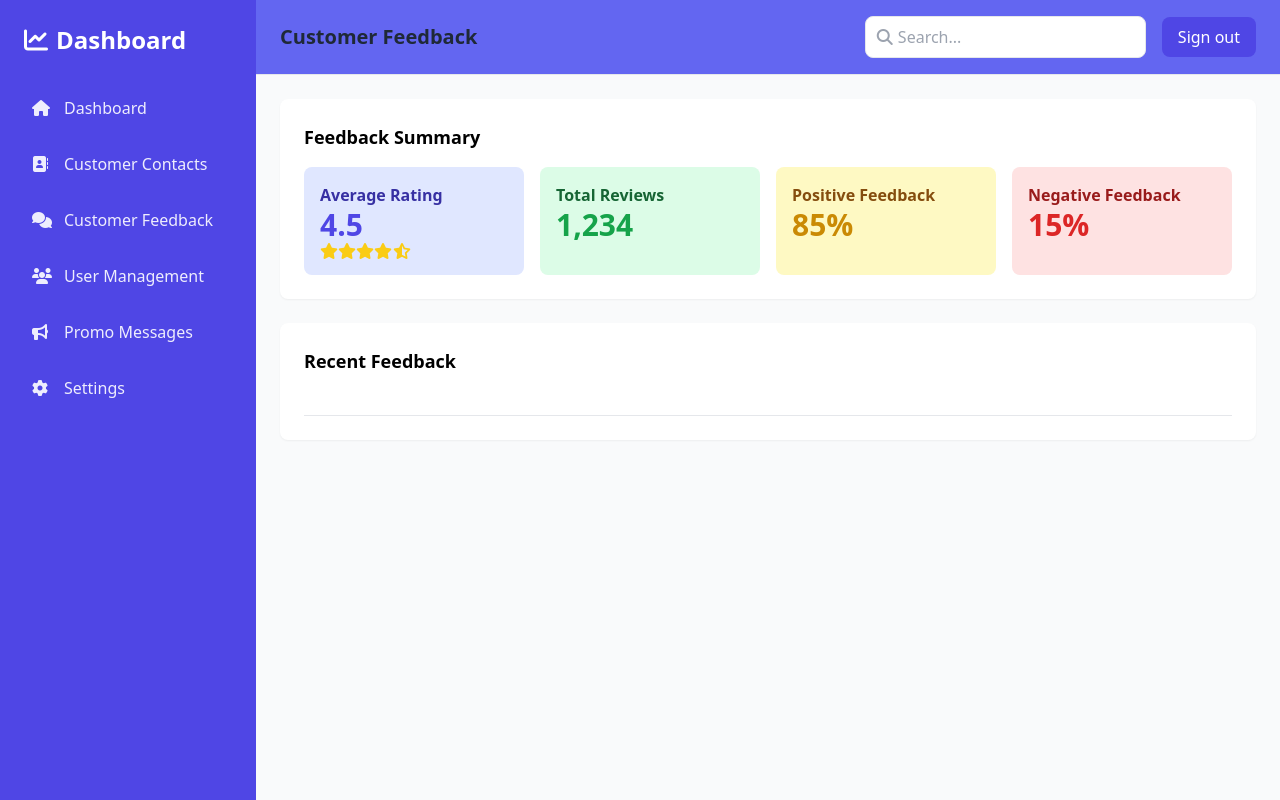
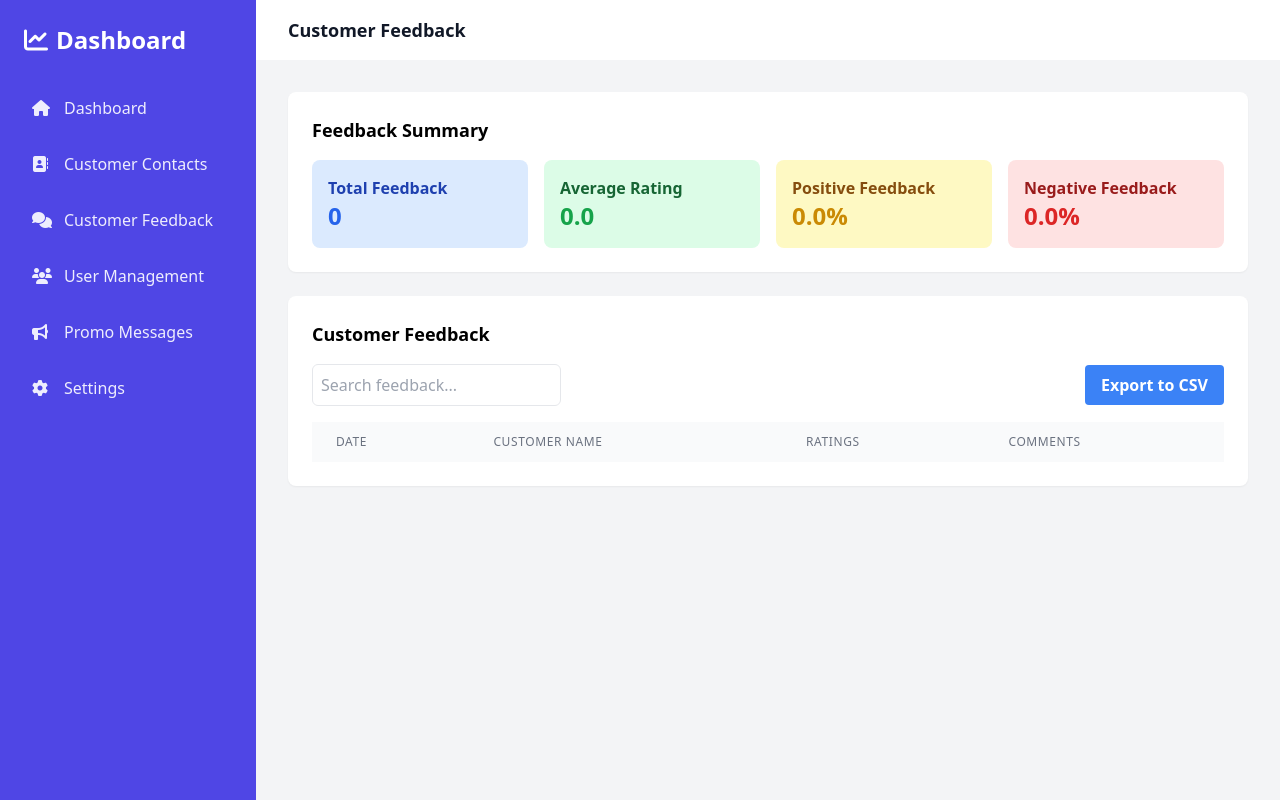
Before and after one commit to exile213/CustomerFeedback, a PHP site: template views/dashboard-pages/customer-feedback_view.php in a window 1280 px wide. Run offline with PHP 8.4, Linux system fonts and the light colour scheme; the template is opened without the code that fills it, so the values that code supplies are empty; some libraries are stand-ins or nearby versions.

Commit message:
Add logic to customer Feedback Page

```diff
--- /dev/null
+++ b/controllers/dashboard-pages/customer-feedback.php
@@ -0,0 +1,73 @@
+<?php
+session_start();
+
+// Check if user is logged in
+if (!isset($_SESSION['user_id'])) {
+    header("Location: login");
+    exit();
+}
+
+require_once(__DIR__ . "/../../controllers/dbconnect.php");
+
+class CustomerFeedbackController {
+    private $pdo;
+
+    public function __construct($pdo) {
+        $this->pdo = $pdo;
+    }
+
+    public function index() {
+        $feedbackSummary = $this->getFeedbackSummary();
+        $recentFeedback = $this->getRecentFeedback();
+
+        // Pass the data directly to the view
+        require __DIR__ . '/../../views/dashboard-pages/customer-feedback_view.php';
+    }
+
+    private function getFeedbackSummary() {
+        $stmt = $this->pdo->query("
+            SELECT
+                COUNT(*) as total_feedback,
+                AVG(CASE WHEN r.categoryID = 1 THEN r.score END) as average_rating,
+                SUM(CASE WHEN r.score >= 4 THEN 1 ELSE 0 END) * 100.0 / COUNT(*) as positive_percentage,
+                SUM(CASE WHEN r.score <= 3 THEN 1 ELSE 0 END) * 100.0 / COUNT(*) as negative_percentage
+            FROM RATINGS r
+            JOIN FEEDBACK f ON r.FeedbackID = f.FeedbackID
+            WHERE r.categoryID = 1  -- Assuming categoryID 1 is for overall rating
+        ");
+        return $stmt->fetch(PDO::FETCH_ASSOC);
+    }
+
+    private function getRecentFeedback() {
+        $stmt = $this->pdo->query("
+            SELECT
+                f.FeedbackID,
+                c.Name,
+                f.feedback_date,
+                f.comments,
+                GROUP_CONCAT(CONCAT(rc.categoryName, ': ', r.score) SEPARATOR ', ') as ratings
+            FROM FEEDBACK f
+            JOIN CUSTOMER c ON f.CustomerID = c.CustomerID
+            JOIN RATINGS r ON f.FeedbackID = r.FeedbackID
+            JOIN RATINGCATEGORY rc ON r.categoryID = rc.categoryID
+            GROUP BY f.FeedbackID
+            ORDER BY f.feedback_date DESC
+            LIMIT 100
+        ");
+        return $stmt->fetchAll(PDO::FETCH_ASSOC);
+    }
+
+    public function getAllFeedback() {
+        header('Content-Type: application/json');
+        echo json_encode($this->getRecentFeedback());
+    }
+}
+
+// Instantiate the controller and handle actions
+$controller = new CustomerFeedbackController($pdo);
+
+if (isset($_GET['action']) && $_GET['action'] === 'get_all_feedback') {
+    $controller->getAllFeedback();
+} else {
+    $controller->index();
+}
--- a/index.php
+++ b/index.php
@@ -44,11 +44,11 @@
             break;
 
         case 'CRM/customer-contacts':
-            require __DIR__ . "/views/dashboard-pages/customer-contacts_view.php";
+            require __DIR__ . "/controllers/dashboard-pages/customer-contacts.php";
             break;
 
         case 'CRM/customer-feedback':
-            require __DIR__ . "/views/dashboard-pages/customer-feedback_view.php";
+            require __DIR__ . "/controllers/dashboard-pages/customer-feedback.php";
             break;
 
         case 'CRM/promo_messages':
--- a/views/dashboard-pages/customer-feedback_view.php
+++ b/views/dashboard-pages/customer-feedback_view.php
@@ -7,64 +7,81 @@
     <script src="https://cdn.tailwindcss.com"></script>
     <link rel="stylesheet" href="https://cdnjs.cloudflare.com/ajax/libs/font-awesome/6.4.0/css/all.min.css">
 </head>
-<body class="bg-gray-50">
-    <div class="flex h-screen">
+<body class="bg-gray-100">
+    <div class="flex h-screen overflow-hidden">
         <?php require "views/Partials/sidebar.php"?>
 
         <div class="flex-1 flex flex-col overflow-hidden">
             <!-- Navigation bar -->
-            <header class="bg-indigo-500 border-b">
-                <div class="flex justify-between items-center px-6 py-4">
-                    <h1 class="text-xl font-semibold text-gray-800">Customer Feedback</h1>
-                    <div class="flex items-center gap-4">
-                        <div class="relative">
-                            <input type="text" placeholder="Search..." class="pl-8 pr-4 py-2 border rounded-lg focus:outline-none focus:ring-2 focus:ring-indigo-500">
-                            <i class="fas fa-search absolute left-3 top-1/2 -translate-y-1/2 text-gray-400"></i>
-                        </div>
-                        <button class="px-4 py-2 bg-indigo-600 text-white rounded-lg hover:bg-indigo-700">Sign out</button>
-                    </div>
+            <header class="bg-white shadow-sm">
+                <div class="max-w-7xl mx-auto py-4 px-4 sm:px-6 lg:px-8">
+                    <h1 class="text-lg font-semibold text-gray-900">Customer Feedback</h1>
                 </div>
             </header>
 
             <!-- Main content -->
-            <main class="flex-1 overflow-x-hidden overflow-y-auto bg-gray-50 p-6">
-                <div class="max-w-7xl mx-auto">
+            <main class="flex-1 overflow-x-hidden overflow-y-auto bg-gray-100">
+                <div class="max-w-7xl mx-auto px-4 sm:px-6 lg:px-8 py-8">
                     <!-- Feedback Summary -->
-                    <div class="bg-white rounded-lg shadow-sm p-6 mb-6">
+                    <div class="bg-white overflow-hidden shadow-sm sm:rounded-lg mb-6">
+                        <div class="p-6">
                             <h2 class="text-lg font-semibold mb-4">Feedback Summary</h2>
                             <div class="grid grid-cols-1 md:grid-cols-2 lg:grid-cols-4 gap-4">
-                            <div class="bg-indigo-100 p-4 rounded-lg">
-                                <h3 class="text-indigo-800 font-semibold">Average Rating</h3>
-                                <p class="text-3xl font-bold text-indigo-600">4.5</p>
-                                <div class="flex text-yellow-400">
-                                    <i class="fas fa-star"></i>
-                                    <i class="fas fa-star"></i>
-                                    <i class="fas fa-star"></i>
-                                    <i class="fas fa-star"></i>
-                                    <i class="fas fa-star-half-alt"></i>
-                                </div>
+                                <div class="bg-blue-100 p-4 rounded-lg">
+                                    <h3 class="text-blue-800 font-semibold">Total Feedback</h3>
+                                    <p class="text-2xl font-bold text-blue-600"><?php echo number_format($feedbackSummary['total_feedback'] ?? 0); ?></p>
                                 </div>
                                 <div class="bg-green-100 p-4 rounded-lg">
-                                <h3 class="text-green-800 font-semibold">Total Reviews</h3>
-                                <p class="text-3xl font-bold text-green-600">1,234</p>
+                                    <h3 class="text-green-800 font-semibold">Average Rating</h3>
+                                    <p class="text-2xl font-bold text-green-600"><?php echo number_format($feedbackSummary['average_rating'] ?? 0, 1); ?></p>
                                 </div>
                                 <div class="bg-yellow-100 p-4 rounded-lg">
                                     <h3 class="text-yellow-800 font-semibold">Positive Feedback</h3>
-                                <p class="text-3xl font-bold text-yellow-600">85%</p>
+                                    <p class="text-2xl font-bold text-yellow-600"><?php echo number_format($feedbackSummary['positive_percentage'] ?? 0, 1); ?>%</p>
                                 </div>
                                 <div class="bg-red-100 p-4 rounded-lg">
                                     <h3 class="text-red-800 font-semibold">Negative Feedback</h3>
-                                <p class="text-3xl font-bold text-red-600">15%</p>
+                                    <p class="text-2xl font-bold text-red-600"><?php echo number_format($feedbackSummary['negative_percentage'] ?? 0, 1); ?>%</p>
+                                </div>
                             </div>
                         </div>
                     </div>
 
-                    <!-- Customer Feedback List -->
-                    <div class="bg-white rounded-lg shadow-sm p-6">
-                        <h2 class="text-lg font-semibold mb-4">Recent Feedback</h2>
-                        <div class="space-y-6">
-                            <!-- Feedback Item 1 -->
-                            <div class="border-b pb-4">
-                                <div class="flex justify-between items-start mb-2">
-                                    <div>
-                                        <h3 class="font-sem
+                    <!-- Feedback Table -->
+                    <div class="bg-white overflow-hidden shadow-sm sm:rounded-lg">
+                        <div class="p-6">
+                            <h2 class="text-lg font-semibold mb-4">Customer Feedback</h2>
+                            <div class="mb-4 flex justify-between items-center">
+                                <input type="text" id="searchInput" placeholder="Search feedback..." class="border rounded-md p-2">
+                                <button id="exportBtn" class="bg-blue-500 hover:bg-blue-700 text-white font-bold py-2 px-4 rounded">
+                                    Export to CSV
+                                </button>
+                            </div>
+                            <div class="overflow-x-auto">
+                                <table id="feedbackTable" class="min-w-full divide-y divide-gray-200">
+                                    <thead class="bg-gray-50">
+                                        <tr>
+                                            <th class="px-6 py-3 text-left text-xs font-medium text-gray-500 uppercase tracking-wider">Date</th>
+                                            <th class="px-6 py-3 text-left text-xs font-medium text-gray-500 uppercase tracking-wider">Customer Name</th>
+                                            <th class="px-6 py-3 text-left text-xs font-medium text-gray-500 uppercase tracking-wider">Ratings</th>
+                                            <th class="px-6 py-3 text-left text-xs font-medium text-gray-500 uppercase tracking-wider">Comments</th>
+                                        </tr>
+                                    </thead>
+                                    <tbody class="bg-white divide-y divide-gray-200">
+                                        <!-- Feedback rows will be inserted here by JavaScript -->
+                                    </tbody>
+                                </table>
+                            </div>
+                        </div>
+                    </div>
+                </div>
+            </main>
+        </div>
+    </div>
+
+    <script>
+    var initialFeedback = <?php echo json_encode($recentFeedback ?? []); ?>;
+    </script>
+    <script src="Scripts/customer-feedback.js"></script>
+</body>
+</html>
```
Also changed, not shown: Scripts/customer-feedback.js (added, +75 -0 lines). Lines whose indentation alone changed are shown as unchanged.
